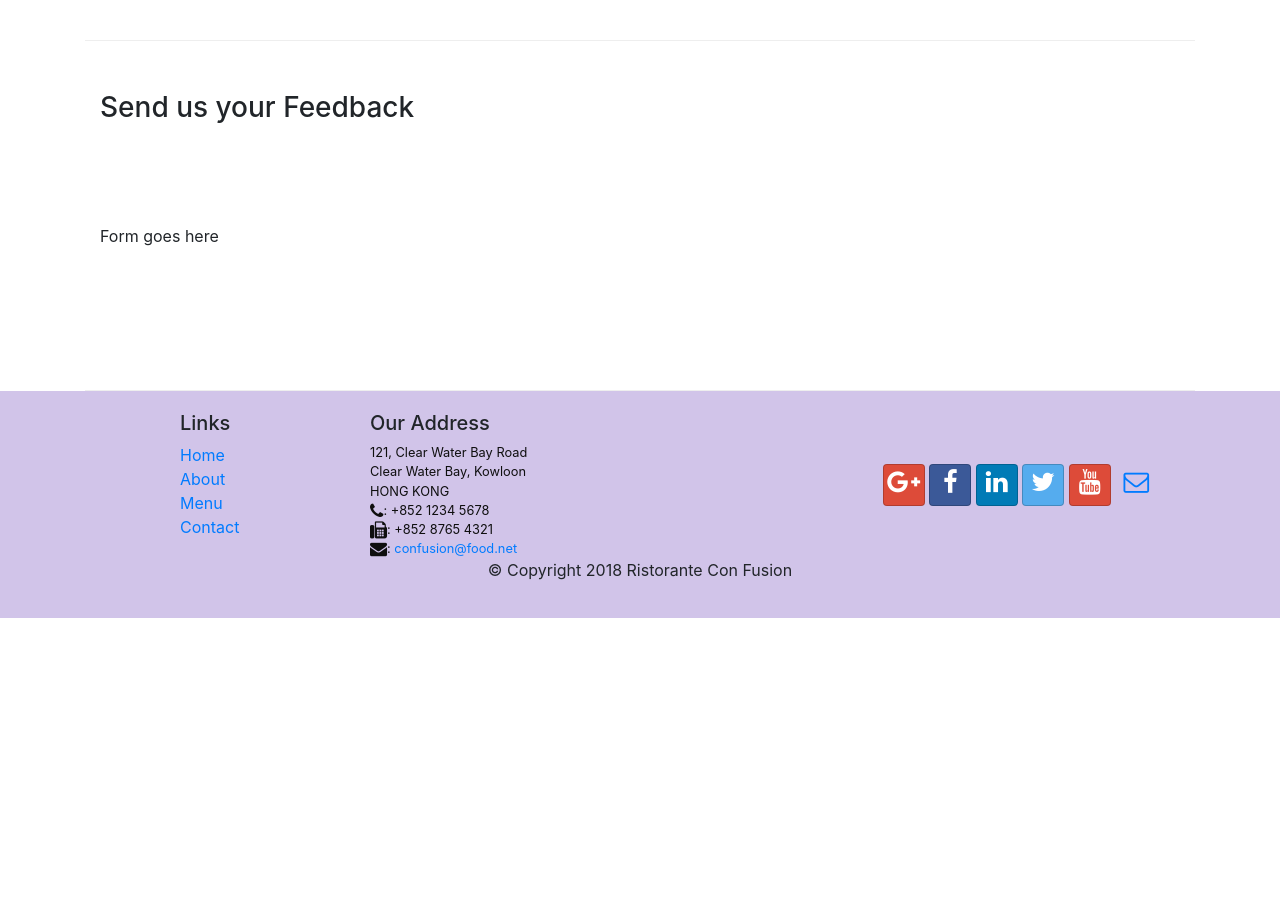
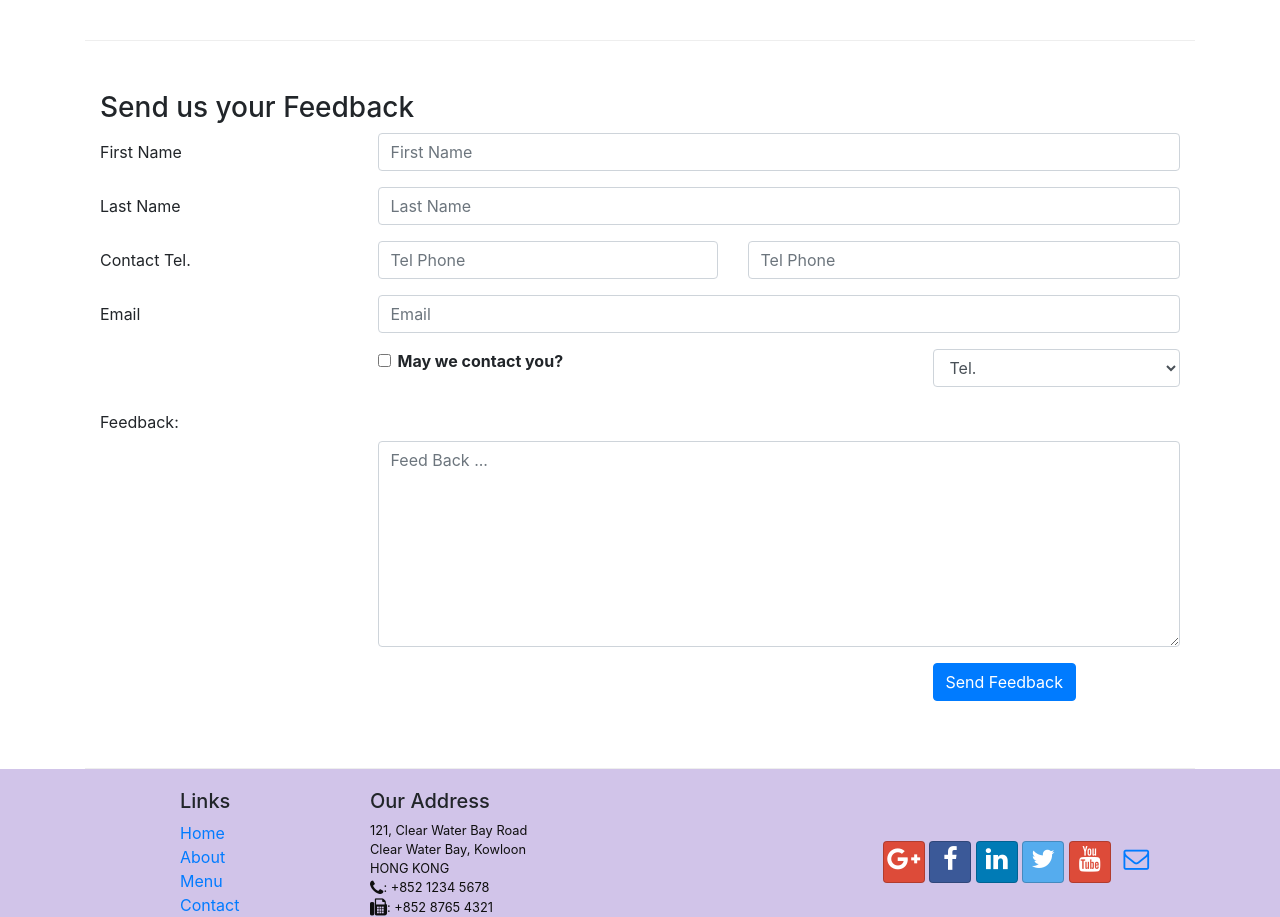
Before and after one commit to phamnhatkhanh/Bootsatrap-Basic, a website: page contactus.html in a window 1280 px wide. Shown: the part 780-1697 px from the top of the page. Before the commit the page ends 1398 px from the top, so only its background shows below. Drawn offline with nearby package versions, Linux system fonts and the light colour scheme.

Commit message:
wk2 Form: Grasp BT grid, class inclined form

```diff
--- a/contactus.html
+++ b/contactus.html
@@ -1,5 +1,9 @@
 <!--
     - class="btn-group": các <a> không có khoảng cách.
+    - form-control: bao vùng ngoài + boder + 1 ít padding. $ have me fill full size in div row
+    -  row justify-content-end: algin content in div GO TO LAST ROW.
+
+    @ col-form-label: a div little down but not change many different.
     ? role="group":
         @@ a,div cần role="button" bổ sung ngữ nghĩa CÒN button thì không cần
 -->
@@ -69,7 +73,7 @@
            <div class="col-12">
               <h3>Location Information</h3>
            </div>
-            <div class="col-12 col-sm-4 offset-sm-1">
+            <div class="col-12 col-sm-6 offset-sm-1">
                    <h5>Our Address</h5>
                     <address style="font-size: 100%">
 		              121, Clear Water Bay Road<br>
@@ -81,7 +85,7 @@
                         <a href="mailto:confusion@food.net">confusion@food.net</a>
 		           </address>
             </div>
-            <div class="col-12 col-sm-6 offset-sm-1">
+            <div class="col-12 col-sm-4 offset-sm-1">
                 <h5>Map of our Location</h5>
             </div>
             <div class="col-12 col-sm-11 offset-sm-1">
@@ -97,8 +101,75 @@
            <div class="col-12">
               <h3>Send us your Feedback</h3>
            </div>
-            <div class="col-12 col-md-9">
-                Form goes here
+            <div class="col-12 col-md-12">
+                <form>
+                    <div class="form-group row">
+                        <label for="firstname" class="col-3 col-md-3 col-form-label">First Name</label>
+                        <div class="col-9 col-md-9">
+                            <input type="text" class="form-control" id="firstname" name="firstname" placeholder="First Name">
+                        </div>
+                    </div>
+
+                    <div class="form-group row">
+                        <label for="lastname" class="col-3 col-md-3 col-form-label">Last Name</label>
+                        <div class="col-9 col-md-9">
+                            <input type="text" class="form-control" id="lastname" name="lastname" placeholder="Last Name">
+                        </div>
+                    </div>
+
+                    <div class="form-group row">
+                        <label for="phone" class="col-3 col-md-3 col-form-label">Contact Tel.</label>
+
+                        <div class="col-3 col-md-4">
+                            <input type="text" class="form-control" id="phone" name="phone" placeholder="Tel Phone">
+                        </div>
+                        <div class="col col-md">
+                            <input type="text" class="form-control" id="phone" name="phone" placeholder="Tel Phone">
+                        </div>
+
+                    </div>
+
+                    <!--col-3 col: tự động-->
+                    <div class="form-group row">
+                        <label for="email" class="col-3 col-md-3 col-form-label">Email</label>
+                        <div class="col col-md">
+                            <input type="email" class="form-control" id="email" name="email" placeholder="Email">
+                        </div>
+                    </div>
+
+                    <div class="form-group row">
+                        <div class="col-md-6 offset-md-3">
+                            <div class="form-check">
+                                <input type="checkbox" class="form-check-input" name="approve" id="approve" value="">
+                                <label class="form-check-label" for="approve">
+                                    <strong>May we contact you?</strong>
+                                </label>
+                            </div>
+                        </div>
+                        <div class="col-md-3">
+                            <select class="form-control">
+                                <option>Tel.</option>
+                                <option>Email</option>
+                            </select>
+                        </div>
+                    </div>
+                    <div class="form-group row">
+                        <label for="Feedback" class="col-12 col-md-12 col-form-label">Feedback: </label>
+                        <div class="col col-md-9 offset-md-3">
+                            <textarea class="form-control" id="Feedback" name="Feedback" rows="8" placeholder="Feed Back ..."></textarea></textarea>
+                        </div>
+                    </div>
+
+                    <div class="form-group row justify-content-end">
+                        <div class="col-12 col-sm-4 col-md-3">
+                            <button type="submit" class="btn btn-primary">Send Feedback</button>
+                        </div>
+                    </div>
+
+
+                </form>
+
+
             </div>
              <div class="col-12 col-md">
             </div>
```
Also changed, not shown: index.html (+1 -1 lines), z_Lotrinh-KinhNgiem.js (+20 -0 lines).
